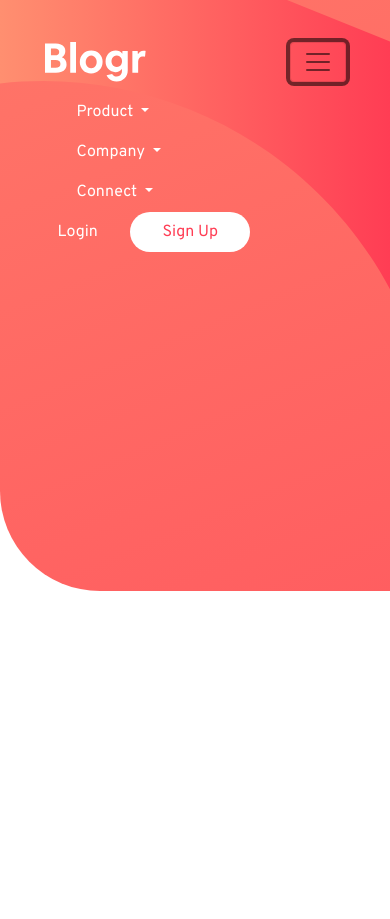
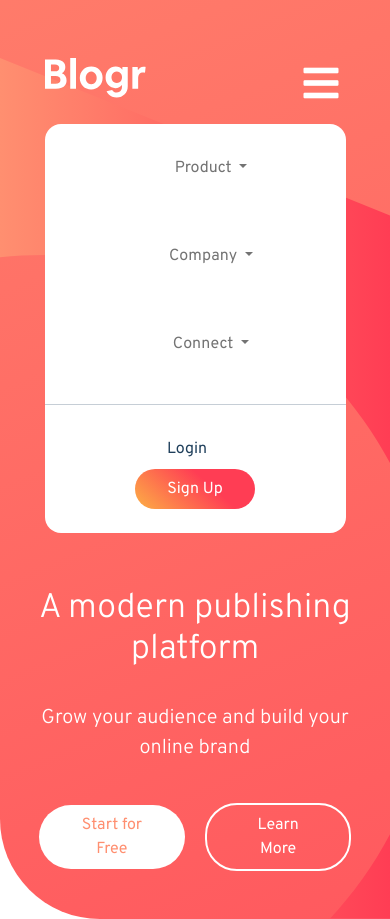
Before and after one commit to Medici305/blogr_dynamic_site, a plain HTML site: page index.html in a window 390 px wide. Both pictures are taken after a click on the button "toggle navigation". Before the commit the page ends 844 px from the top, so only its background shows below. Drawn offline with nearby package versions, Linux system fonts and the light colour scheme.

Commit message:
3. Completed section 1 and is responsive.

```diff
--- a/index.html
+++ b/index.html
@@ -9,6 +9,9 @@
   <link rel="stylesheet" href="./sass/style.css">
   <link href="https://fonts.googleapis.com/css2?family=Overpass:wght@100;200;300;400;600;700;800;900&display=swap" rel="stylesheet">
   <link href="https://fonts.googleapis.com/css2?family=Overpass:wght@100;200;300;400;600;700;800;900&family=Ubuntu:wght@300;400;500;700&display=swap" rel="stylesheet">
+  <link rel="stylesheet" href="https://stackpath.bootstrapcdn.com/font-awesome/4.7.0/css/font-awesome.min.css" integrity="sha384-wvfXpqpZZVQGK6TAh5PVlGOfQNHSoD2xbE+QkPxCAFlNEevoEH3Sl0sibVcOQVnN" crossorigin="anonymous">
+  <link rel="stylesheet" href="https://cdnjs.cloudflare.com/ajax/libs/font-awesome/5.15.3/css/all.min.css" integrity="sha512-iBBXm8fW90+nuLcSKlbmrPcLa0OT92xO1BIsZ+ywDWZCvqsWgccV3gFoRBv0z+8dLJgyAHIhR35VZc2oM/gI1w==" crossorigin="anonymous" />
+  <link rel="stylesheet" href="https://stackpath.bootstrapcdn.com/font-awesome/4.7.0/css/font-awesome.min.css" integrity="sha384-wvfXpqpZZVQGK6TAh5PVlGOfQNHSoD2xbE+QkPxCAFlNEevoEH3Sl0sibVcOQVnN" crossorigin="anonymous">
   <title>Blogr | FrontendMentor</title>
 
 </head>
@@ -26,13 +29,13 @@
               <a class="navbar-brand" href="./index.html"><img class="navbar-brand img-fluid" src="./images/logo.svg" alt="logo"></a>
               <!-- 1.1.2 Hamburger Toggle -->
               <button class="navbar-toggler" type="button" data-toggle="collapse" data-target='#navbarNavDropdown' aria-controls="navbarNavDropdown" aria-expanded="false" aria-label="toggle navigation">
-                <span class="navbar-toggler-icon"></span>
+                <span class="navbar-toggler-icon"><i class="fas fa-bars fa-2x"></i></span>
               </button>
               <!-- 1.1.3 Nav-links  -->
               <div class="collapse navbar-collapse justify-content-between" id="navbarNavDropdown">
                 <ul class="navbar-nav">
                   <li class="nav-item">
-                    <a href="#" class="nav-link text-white dropdown-toggle" id='navbarDropdownMenuLink' data-toggle='dropdown' aria-haspopup='true' aria-expanded="false">
+                    <a href="#" class="nav-link dropdown-toggle" id='navbarDropdownMenuLink' data-toggle='dropdown' aria-haspopup='true' aria-expanded="false">
                       Product
                     </a>
                     <div class="dropdown-menu" aria-labelledby='navbarDropdownMenuLink'>
@@ -42,7 +45,7 @@
                     </div>
                   </li>
                   <li class="nav-item">
-                    <a href="#" class="nav-link text-white dropdown-toggle" id='navbarDropdownMenuLink' data-toggle='dropdown' aria-haspopup='true' aria-expanded="false">
+                    <a href="#" class="nav-link dropdown-toggle" id='navbarDropdownMenuLink' data-toggle='dropdown' aria-haspopup='true' aria-expanded="false">
                       Company
                     </a>
                     <div class="dropdown-menu" aria-labelledby='navbarDropdownMenuLink'>
@@ -52,7 +55,7 @@
                     </div>
                   </li>
                   <li class="nav-item">
-                    <a href="#" class="nav-link text-white dropdown-toggle" id='navbarDropdownMenuLink' data-toggle='dropdown' aria-haspopup='true' aria-expanded="false">
+                    <a href="#" class="nav-link dropdown-toggle" id='navbarDropdownMenuLink' data-toggle='dropdown' aria-haspopup='true' aria-expanded="false">
                       Connect
                     </a>
                     <div class="dropdown-menu" aria-labelledby='navbarDropdownMenuLink'>
@@ -62,6 +65,9 @@
                     </div>
                   </li>
                 </ul>
+                <!-- line break -->
+                <hr>
+                <!-- 1.1.4 Sign / Log-in -->
                 <span class="navbar-text">
                   <!-- Log-in  -->
                   <button class="btn text-white">Login</button>
@@ -69,11 +75,20 @@
                   <!-- Sign-up -->
                 </span>
               </div>
-              <!-- 1.1.4 Sign / Log-in -->
             </nav>
           </div>
         </div>
         <!-- 1.2 Banner with title and button -->
+        <div class="row justify-content-center my-5">
+          <div class=" col-lg-6 text-center text-white">
+            <div class="jumbotron">
+              <h1 class="display-4">A modern publishing platform</h1>
+              <p class="lead py-4">Grow your audience and build your online brand</p>
+              <button class="btn">Start for Free</button>
+              <button class="btn">Learn More</button>
+            </div>
+          </div>
+        </div>
       </div>
     </div>
     <!-- 2. Section 2 Design-Future -->
--- a/sass/components/_responsive.scss
+++ b/sass/components/_responsive.scss
@@ -0,0 +1,47 @@
+@import "./variables";
+
+@media screen and (max-width: 992px) {
+  .navbar {
+    .navbar-toggler,
+    .navbar-brand {
+      background: transparent !important;
+    }
+    & > * {
+      background: $White;
+      text-align: center;
+      color: $Very-dark-blue;
+      border-radius: 1rem;
+      margin-top: 1rem;
+      a {
+        padding: 2rem 0;
+      }
+    }
+    .dropdown-menu {
+      text-align: center;
+      border: none;
+      color: $Very-dark-black-blue;
+    }
+  }
+  .navbar-text {
+    display: flex;
+    flex-direction: column;
+    justify-content: center;
+    align-items: center;
+  }
+  .btn {
+      width: 40%;
+  }
+  .btn:first-child {
+    color: $Very-dark-blue !important;
+  }
+  .btn:last-child {
+      margin-bottom: 1rem;
+    color: $White !important;
+    background: rgb(255, 61, 84);
+    background: linear-gradient(
+      222deg,
+      rgba(255, 61, 84, 1) 38%,
+      rgba(252, 176, 69, 1) 100%
+    );
+  }
+}
--- a/sass/style.scss
+++ b/sass/style.scss
@@ -26,25 +26,42 @@ body {
   }
   .btn:first-child {
     margin-right: 1rem;
+    background: transparent;
   }
-  .btn:last-child {
-    color: $Light-red;
-    background: $White;
-    border-radius: 2rem;
-    padding: 0.5rem 2rem;
-    border: none;
-    &:hover {
-      background: $Very-light-red;
+  .jumbotron {
+    .btn {
+      margin: 0 0.5rem;
+    }
+    .btn:last-child {
+      background: transparent;
       color: $White;
+      border: 2px solid $White;
+      &:hover {
+        background: $White;
+        color: $Very-light-red;
+      }
     }
   }
 }
 
 /* Reset Components */
 .btn {
-  outline: none;
+  color: $Very-light-red;
+  background: $White;
+  border-radius: 2rem;
+  padding: 0.5rem 2rem;
+  border: none;
+  &:hover {
+    background: $Very-light-red;
+    color: $White;
+  }
 }
 
-.navbar-toggler-icon {
+.navbar-toggler-icon,
+.navbar-light,
+.navbar-toggler {
+  background-image: none !important;
   color: #fff !important;
+  border: none !important;
+  box-shadow: none !important;
 }
```
Also changed, not shown: sass/style.css, 1 other file.
